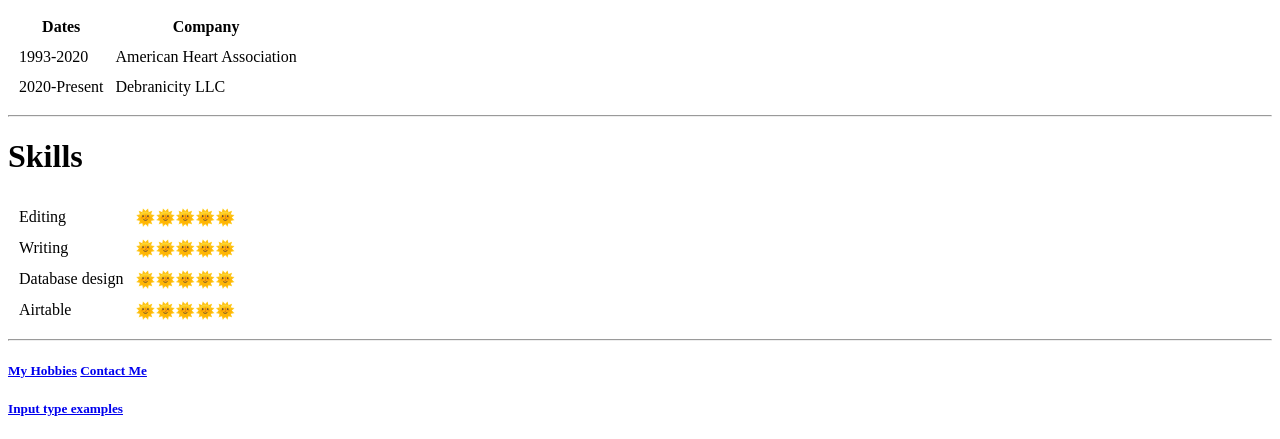
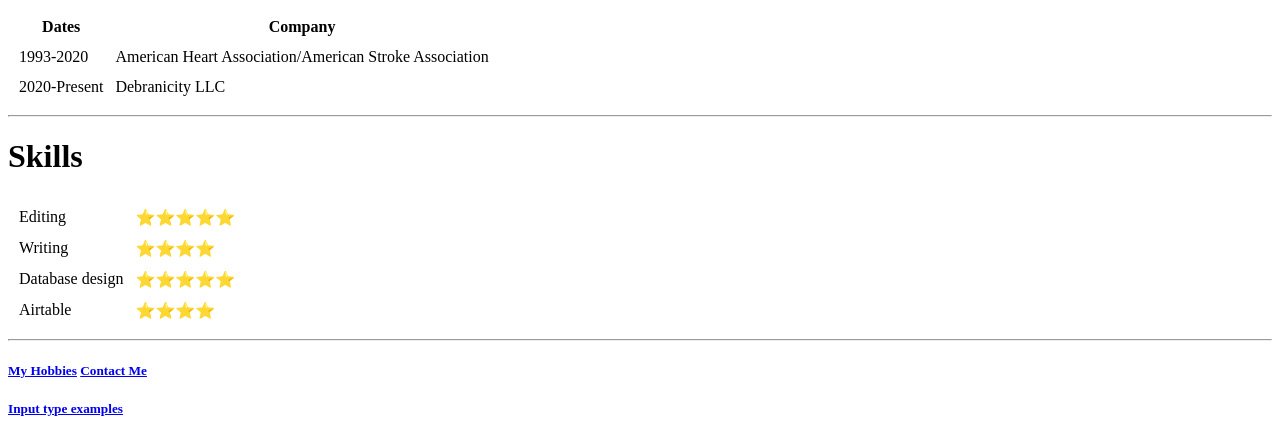
Before and after one commit to Debranicity/YuClass, a plain HTML site: page index.html in a window 1280 px wide. Shown: the part 727-1166 px from the top of the page. Drawn offline with Linux system fonts and the light colour scheme.

Commit message:
Update index.html

```diff
--- a/index.html
+++ b/index.html
@@ -11,18 +11,18 @@
     <tr>
       <td><img src="images/Deb.png" alt="Deb's Face"></td>
       <td><h1>Deb Marshall McGill</h1>
-      <p><em>Owner, Debranicity LLC</em></p>
-        <p>I am a writer, editor, Airtable specialist, and soon-to-be web developer.</p></td>
+      <p><em>Founder, Debranicity LLC</em></p>
+        <p>Freelance editor, writer, Airtable implementation consultant</p></td>
     </tr>
   </table>
 
     <hr size="10" noshade />
     <h1>Major Projects</h1>
     <br />
-    American Heart Association/American Stroke Association
     <ul>
       <li>Stroke Connection Magazine, Editor-in-Chief 2002-2020</li>
-      <li>Heart Insight Magazine, Editorial Liaison 2007-2013, Editor-in-Chief 2014-2020</li>
+      <li>Heart Insight Magazine, Editor-in-Chief 2014-2020</li>
+      <li>Stroke Family Warmline Manager (Specialized call center), 1993-2001
     </ul>
 <hr>
 <h1>Work Experience</h1>
@@ -31,7 +31,7 @@
   <th>Company</th>
   <tr>
     <td>1993-2020</td>
-    <td>American Heart Association</td>
+    <td>American Heart Association/American Stroke Association</td>
   </tr>
   <tr>
     <td>2020-Present</td>
@@ -44,19 +44,19 @@
       <table cellspacing="10">
         <tr>
           <td>Editing</td>
-          <td>🌞🌞🌞🌞🌞</td>
+          <td>⭐️⭐️⭐️⭐️⭐️</td>
         </tr>
         <tr>
           <td>Writing</td>
-          <td>🌞🌞🌞🌞🌞</td>
+          <td>⭐️⭐️⭐️⭐️</td>
         </tr>
         <tr>
           <td>Database design</td>
-          <td>🌞🌞🌞🌞🌞</td>
+          <td>⭐️⭐️⭐️⭐️⭐️</td>
         </tr>
         <tr>
           <td>Airtable</td>
-          <td>🌞🌞🌞🌞🌞</td></td>
+          <td>⭐️⭐️⭐️⭐️</td></td>
         </tr>
       </table>
 
```
